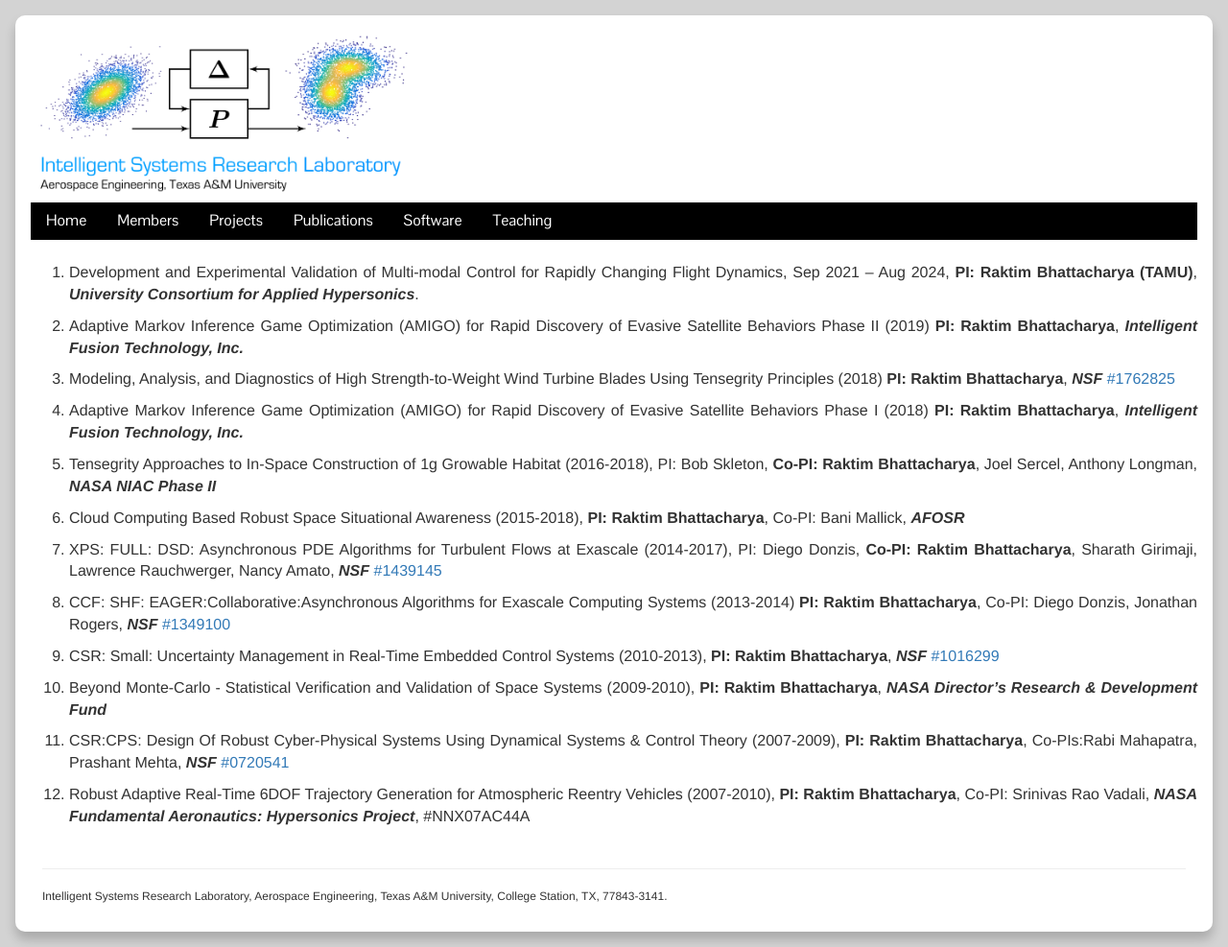
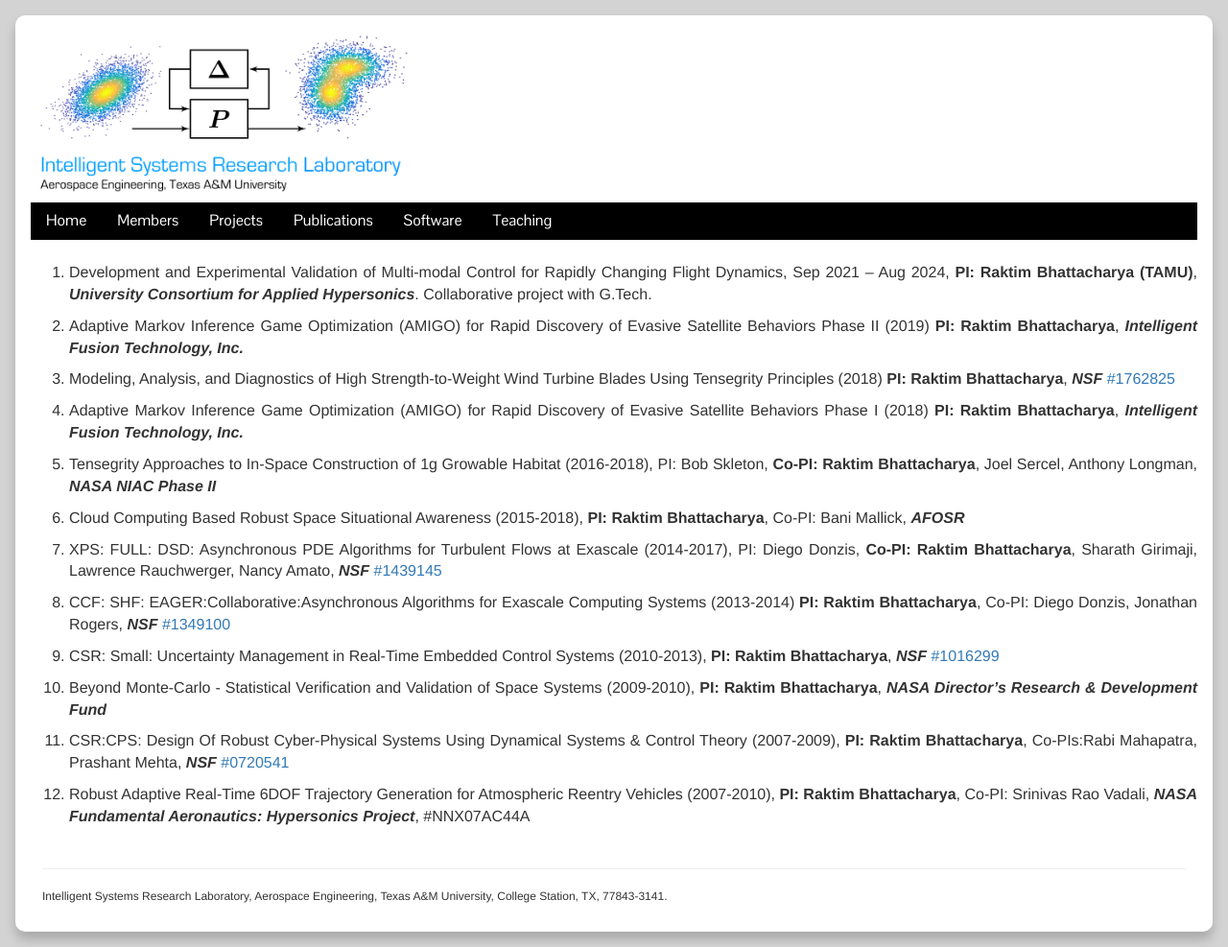
Before and after one commit to isrlab/isrlab.github.io, a Jekyll site: the page built from 03 projects.md, in a window 1280 px wide. Shown: the whole page at 96% size. Built offline with Jekyll 4.4.1, drawn with Linux system fonts in a browser that asks for light colours; nearby versions of some CDN libraries.

Commit message:
Updated projects.

```diff
--- a/03 projects.md
+++ b/03 projects.md
@@ -4,7 +4,7 @@
 permalink: /projects.html
 ---
 
-1. Development and Experimental Validation of Multi-modal Control for Rapidly Changing Flight Dynamics, Sep 2021 – Aug 2024, **PI: Raktim Bhattacharya (TAMU)**, ***University Consortium for Applied Hypersonics***.
+1. Development and Experimental Validation of Multi-modal Control for Rapidly Changing Flight Dynamics, Sep 2021 – Aug 2024, **PI: Raktim Bhattacharya (TAMU)**, ***University Consortium for Applied Hypersonics***. Collaborative project with G.Tech.
 
 1. Adaptive Markov Inference Game Optimization (AMIGO) for Rapid Discovery of Evasive Satellite Behaviors Phase II (2019)  **PI: Raktim Bhattacharya**, ***Intelligent Fusion Technology, Inc.***
 
```
